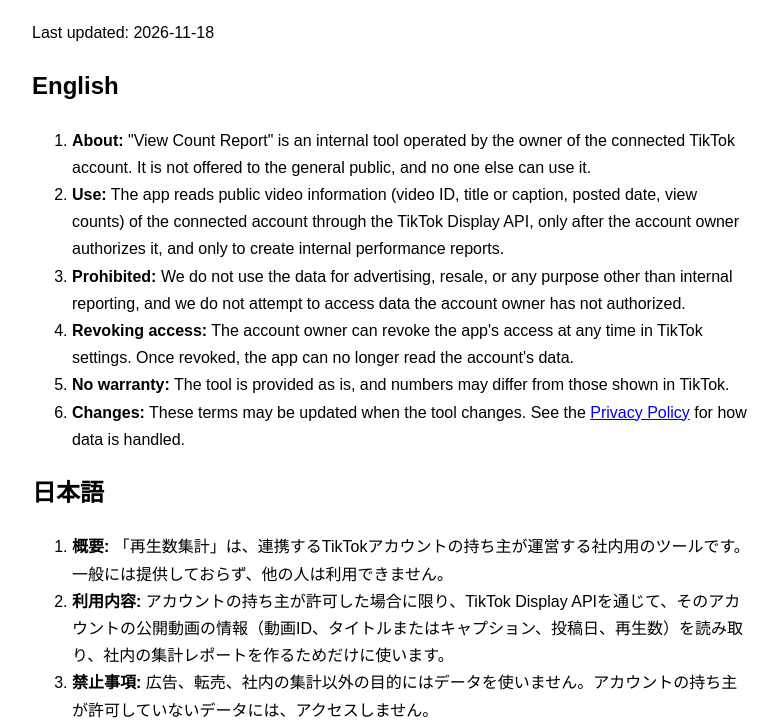
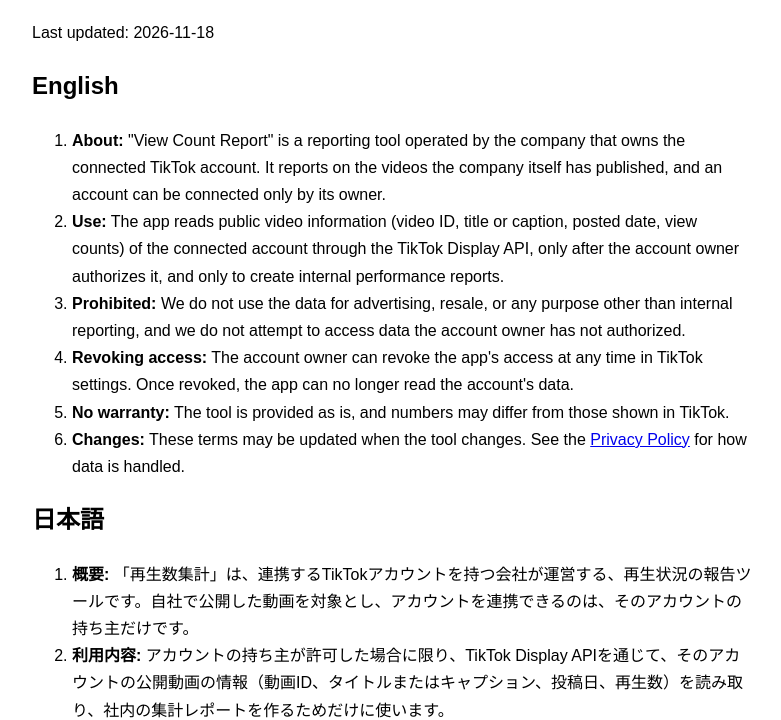
Before and after one commit to hyoshiokasbcr-beep/view-count-report-legal, a plain HTML site: page terms.html in a window 1280 px wide. Shown: the part 89-809 px from the top of the page, without its empty margins (248-1029 px from the left). Drawn offline with Linux system fonts and the light colour scheme.

Commit message:
Clarify that the tool reports on the company's own videos
Co-Authored-By: Claude Sonnet 5.5 <noreply@anthropic.com>
Claude-Session: https://claude.ai/code/session_01MxUf55zWjDd7ZxqubcwLLT

```diff
--- a/terms.html
+++ b/terms.html
@@ -5,7 +5,7 @@
 <p>Last updated: 2026-11-18</p>
 <h2>English</h2>
 <ol>
-<li><b>About:</b> "View Count Report" is an internal tool operated by the owner of the connected TikTok account. It is not offered to the general public, and no one else can use it.</li>
+<li><b>About:</b> "View Count Report" is a reporting tool operated by the company that owns the connected TikTok account. It reports on the videos the company itself has published, and an account can be connected only by its owner.</li>
 <li><b>Use:</b> The app reads public video information (video ID, title or caption, posted date, view counts) of the connected account through the TikTok Display API, only after the account owner authorizes it, and only to create internal performance reports.</li>
 <li><b>Prohibited:</b> We do not use the data for advertising, resale, or any purpose other than internal reporting, and we do not attempt to access data the account owner has not authorized.</li>
 <li><b>Revoking access:</b> The account owner can revoke the app's access at any time in TikTok settings. Once revoked, the app can no longer read the account's data.</li>
@@ -14,7 +14,7 @@
 </ol>
 <h2>日本語</h2>
 <ol>
-<li><b>概要:</b> 「再生数集計」は、連携するTikTokアカウントの持ち主が運営する社内用のツールです。一般には提供しておらず、他の人は利用できません。</li>
+<li><b>概要:</b> 「再生数集計」は、連携するTikTokアカウントを持つ会社が運営する、再生状況の報告ツールです。自社で公開した動画を対象とし、アカウントを連携できるのは、そのアカウントの持ち主だけです。</li>
 <li><b>利用内容:</b> アカウントの持ち主が許可した場合に限り、TikTok Display APIを通じて、そのアカウントの公開動画の情報（動画ID、タイトルまたはキャプション、投稿日、再生数）を読み取り、社内の集計レポートを作るためだけに使います。</li>
 <li><b>禁止事項:</b> 広告、転売、社内の集計以外の目的にはデータを使いません。アカウントの持ち主が許可していないデータには、アクセスしません。</li>
 <li><b>許可の取り消し:</b> アカウントの持ち主は、TikTokの設定でいつでも許可を取り消せます。取り消すと、アプリはそのアカウントのデータを読めなくなります。</li>
```
